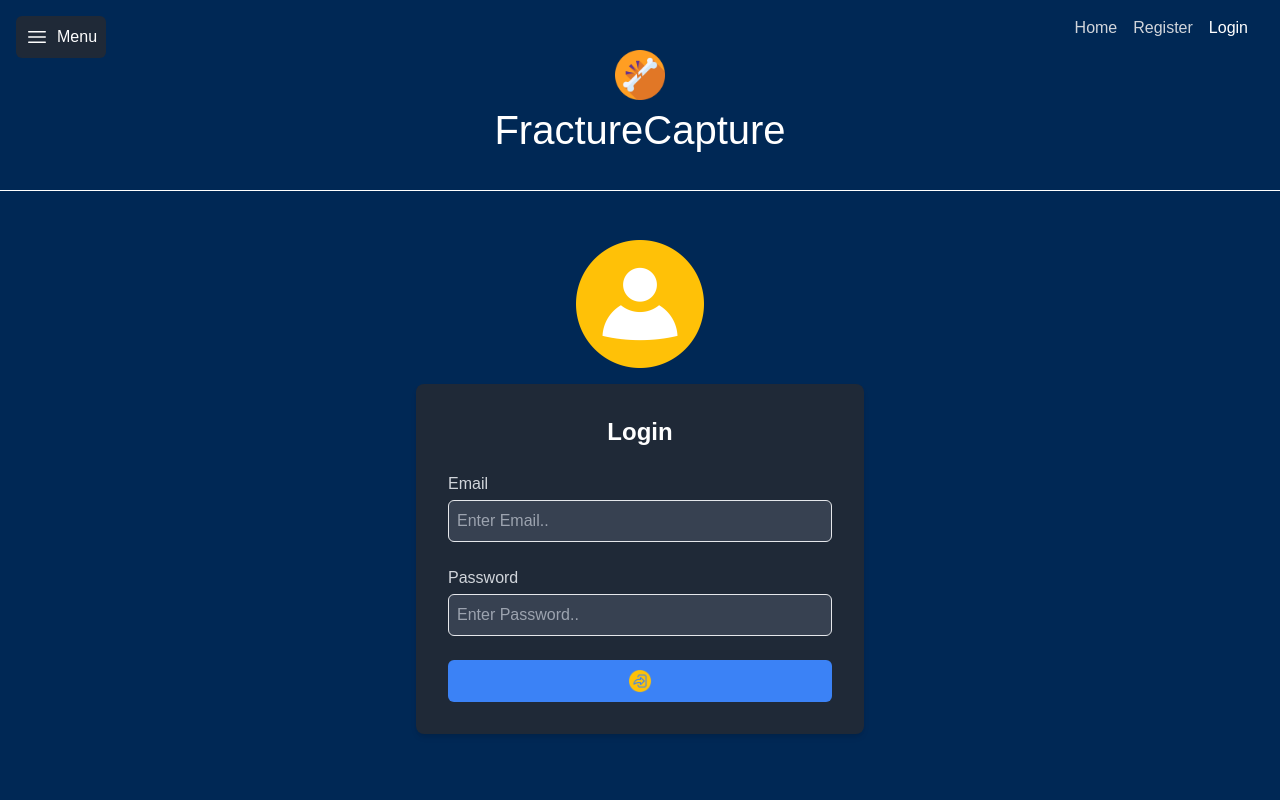
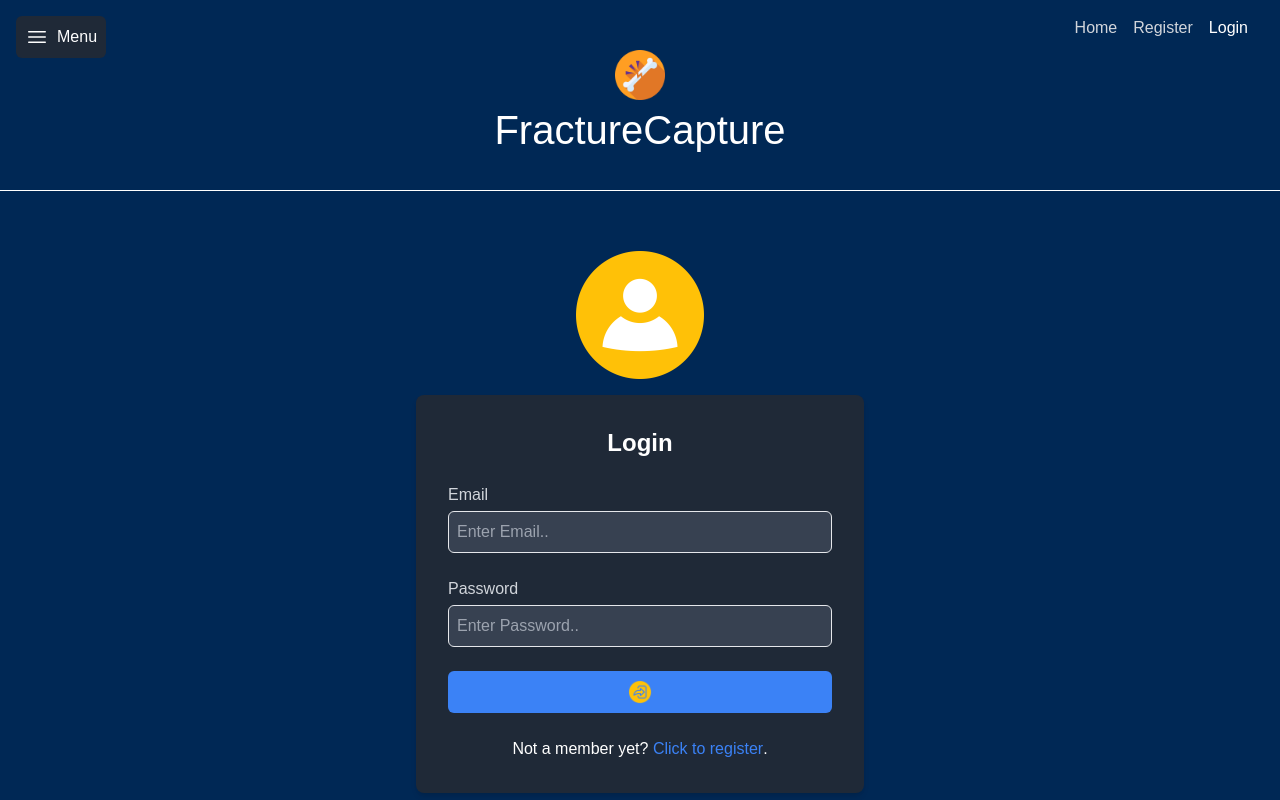
Before and after one commit to shaharloantz/Fracture-Capture, a React (Vite) app in the folder client/: page /login in a window 1280 px wide. Built offline with nearby package versions, Linux system fonts and the light colour scheme; no server answers.

Commit message:
added links from register to login page and vice versa

```diff
--- a/client/src/pages/Login.jsx
+++ b/client/src/pages/Login.jsx
@@ -1,7 +1,7 @@
 import React, { useState } from "react";
 import axios from 'axios';
 import { toast } from 'react-hot-toast';
-import { useNavigate } from "react-router-dom";
+import { useNavigate, Link } from "react-router-dom";
 import '../styles/toasterCSS.css';
 import '../styles/Login.css'; // If you have specific styles for login page
 
@@ -38,7 +38,7 @@ export default function Login({ setIsAuthenticated }) {
     };
 
     return (
-        <div className="flex items-center justify-center min-h-screen ">
+        <div className="flex items-center justify-center min-h-screen">
             <div className="flex flex-col items-center">
                 <img src="src/assets/images/user.png" alt="Above" className="mb-4 w-32 h-32 mt-[-15rem]" /> {/* Adjust the path and size as needed */}
                 <form onSubmit={loginUser} className="bg-gray-800 p-8 rounded-lg shadow-md w-full max-w-md space-y-6">
@@ -70,6 +70,9 @@ export default function Login({ setIsAuthenticated }) {
                     <button type="submit" disabled={loading} className="flex items-center justify-center w-full bg-blue-500 p-2 rounded-md hover:bg-blue-600 transition duration-200">
                         <img src="src/assets/images/login-icon.png" alt="Login" className="h-6" /> {/* Adjust the path and size as needed */}
                     </button>
+                    <p className="text-white text-center mt-4">
+                        Not a member yet? <Link to="/register" className="text-blue-500 hover:underline">Click to register</Link>.
+                    </p>
                 </form>
             </div>
         </div>
--- a/client/src/pages/Register.jsx
+++ b/client/src/pages/Register.jsx
@@ -1,10 +1,9 @@
 import React, { useState } from "react";
 import { toast } from 'react-hot-toast';
-import { useNavigate } from "react-router-dom";
+import { useNavigate, Link } from "react-router-dom";
 import axios from 'axios';
 import '../styles/toasterCSS.css';
 import '../styles/Register.css';
-
 
 export default function Register() {
     const navigate = useNavigate();
@@ -101,6 +100,9 @@ export default function Register() {
                     <button type="submit" disabled={loading} className="w-full bg-blue-500 text-white p-2 rounded-md hover:bg-blue-600 transition duration-200">
                         {loading ? 'Registering...' : 'Submit'}
                     </button>
+                    <p className="text-white text-center mt-4">
+                        Already a member? <Link to="/login" className="text-blue-500">Click to log in</Link>.
+                    </p>
                 </form>
             </div>
         </div>
--- a/client/src/styles/Header.css
+++ b/client/src/styles/Header.css
@@ -2,6 +2,7 @@
     text-align: center;
     color: white;
     border-bottom: 1px solid #fff;
+    margin-bottom: 35px;
   }
 
   .logo {
--- a/client/src/styles/Login.css
+++ b/client/src/styles/Login.css
@@ -14,3 +14,14 @@ html, body {
     background: linear-gradient(to right, #4e54c8, #8f94fb); /* Your gradient background */
     font-family: 'Arial', sans-serif;
   }
+  .text-white {
+    color: white;
+}
+
+.text-blue-500 {
+    color: #3b82f6;
+}
+
+.hover\:underline:hover {
+    text-decoration: underline;
+}
--- a/client/src/styles/Register.css
+++ b/client/src/styles/Register.css
@@ -12,10 +12,22 @@ html, body {
 
   /* Prevent scrolling for the register page */
   .register-page {
+    margin-top: 50px;
     display: flex;
     justify-content: center;
     align-items: center;
-    min-height: 100vh;
+    min-height: 10vh;
     background: linear-gradient(to right, #4e54c8, #8f94fb); /* Your gradient background */
     font-family: 'Arial', sans-serif;
   }
+  .text-white {
+    color: white;
+}
+
+.text-blue-500 {
+    color: #3b82f6;
+}
+
+.hover\:underline:hover {
+    text-decoration: underline;
+}
```
